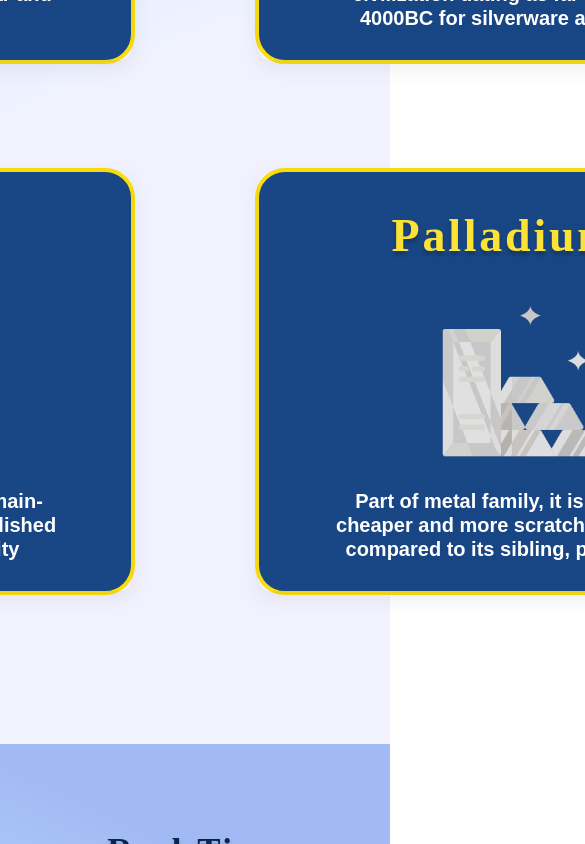
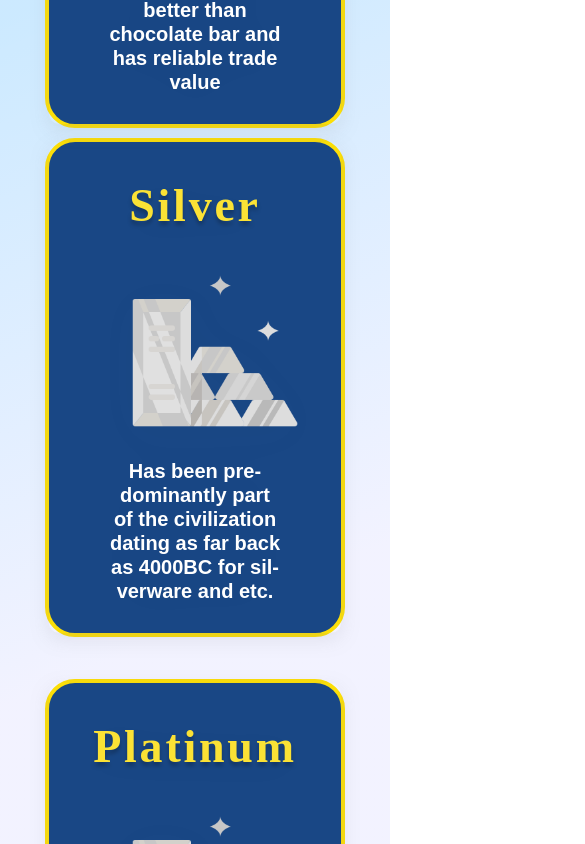
Before and after one commit to nadizeq/landing-page-v2-comD5, a React (Create React App) app: page / in a window 390 px wide. Shown: the part 1720-2564 px from the top of the page, 585 px wide, since content can reach past the window. Built offline with nearby package versions, Linux system fonts and the light colour scheme.

Commit message:
asset responsive

```diff
--- a/src/components/Assetpage/Asset.css
+++ b/src/components/Assetpage/Asset.css
@@ -103,14 +103,61 @@
   }
 }
 
-@media only screen and (min-width: 1024px) {
-  .cards__items {
+@media only screen and (max-width: 1024px) {
+  .gold-asset-container {
     display: flex;
+    flex-flow: column;
+    align-items: center;
+    max-width: 1024px;
+    margin: 0 auto;
+  }
+
+  .asset-items {
+    display: flex;
+    flex: 1;
+    margin: 2rem;
+    border-radius: 10px;
+    list-style: none;
+  }
+
+  .assets_items {
+    margin: 0 40px 20px;
+    background-color: #194785;
+    border: 0.3rem solid #fbde08;
+    border-radius: 30px;
+    width: 300px;
   }
 }
 
-@media only screen and (max-width: 1024px) {
-  .cards__item {
-    margin-bottom: 2rem;
+@media only screen and (max-width: 768px) {
+  .gold-asset-container {
+    display: flex;
+    flex-flow: column;
+    align-items: center;
+    max-width: 1024px;
+    margin: 0 auto;
+  }
+
+  .asset-items {
+    display: flex;
+    flex: 1;
+    margin: 2rem;
+    border-radius: 10px;
+    list-style: none;
+  }
+
+  .assets_items {
+    margin: 0 30px 10px;
+    background-color: #194785;
+    border: 0.3rem solid #fbde08;
+    border-radius: 30px;
+    width: 300px;
   }
 }
+
+@media only screen and (min-width: 320px) and (max-width: 480px) {
+  .asset-items {
+    display: flex;
+    flex-flow: column;
+  }
+}
--- a/src/components/Assetpage/Asset.js
+++ b/src/components/Assetpage/Asset.js
@@ -30,7 +30,7 @@ function Asset() {
               path="/gold"
             />
           </ul>
-          <div className="asset-items">
+          <ul className="asset-items">
             <AssetItems
               title="Platinum"
               src={Silver}
@@ -49,7 +49,7 @@ function Asset() {
                     resistant compared  to its sibling, platinum."
               path="/gold"
             />
-          </div>
+          </ul>
         </div>
       </div>
     </div>
```
